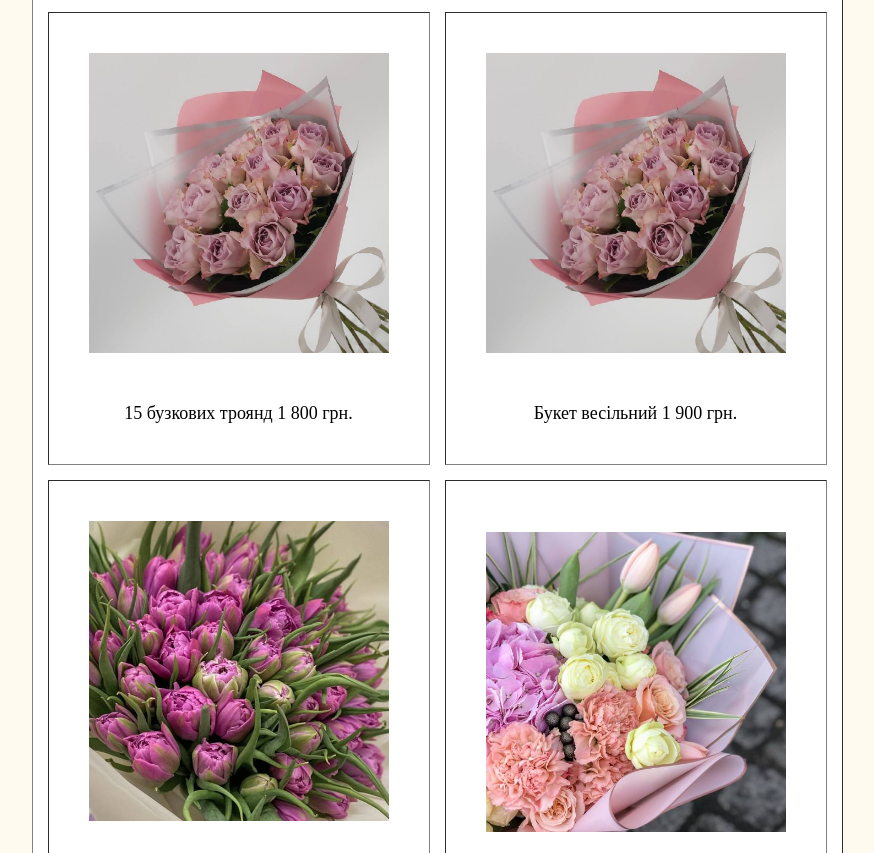
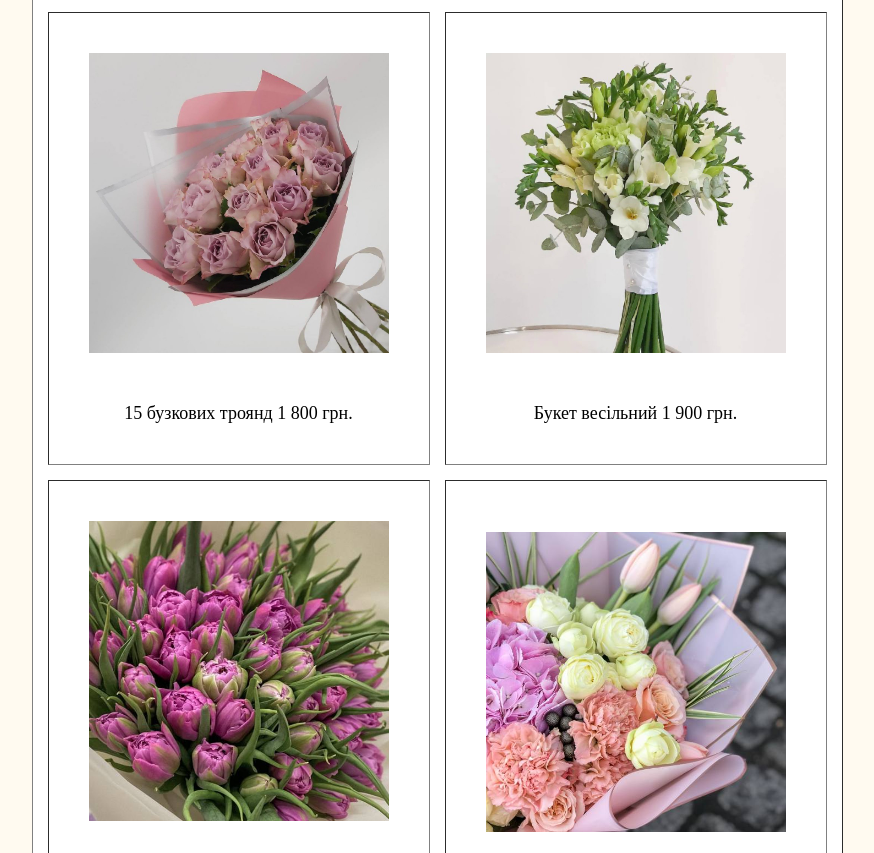
Before and after one commit to AlinaexAmple/Fuchsia-flower, a plain HTML site: page ready compositions.html in a window 1280 px wide. Shown: the part 2530-3383 px from the top of the page, without its empty margins (203-1077 px from the left). Drawn offline with Linux system fonts and the light colour scheme.

Commit message:
Update ready compositions.html

```diff
--- a/ready compositions.html
+++ b/ready compositions.html
@@ -45,7 +45,7 @@
 <tr>
 <td> <p align="center"><img src="Практика/Готові композ/9d820952-55d3-4260-964b-cd127dc0831c.jpg" width="300" height="300";> </p>
 <br> <p align="center"><font size="+1.6"> 15 бузкових троянд 1 800 грн. </font> </p> </td>
-<td> <p align="center"><img src="Практика/Готові композ/9d820952-55d3-4260-964b-cd127dc0831c.jpg" width="300" height="300";> </p>
+<td> <p align="center"><img src="Практика/Готові композ/44fe266e-e6f0-4e54-854d-3922e83878f8.jpg" width="300" height="300";> </p>
 <br> <p align="center"> <font size="+1.6"> Букет весільний 1 900 грн. </font> </p> </td>
 </tr>
 <tr>
```
